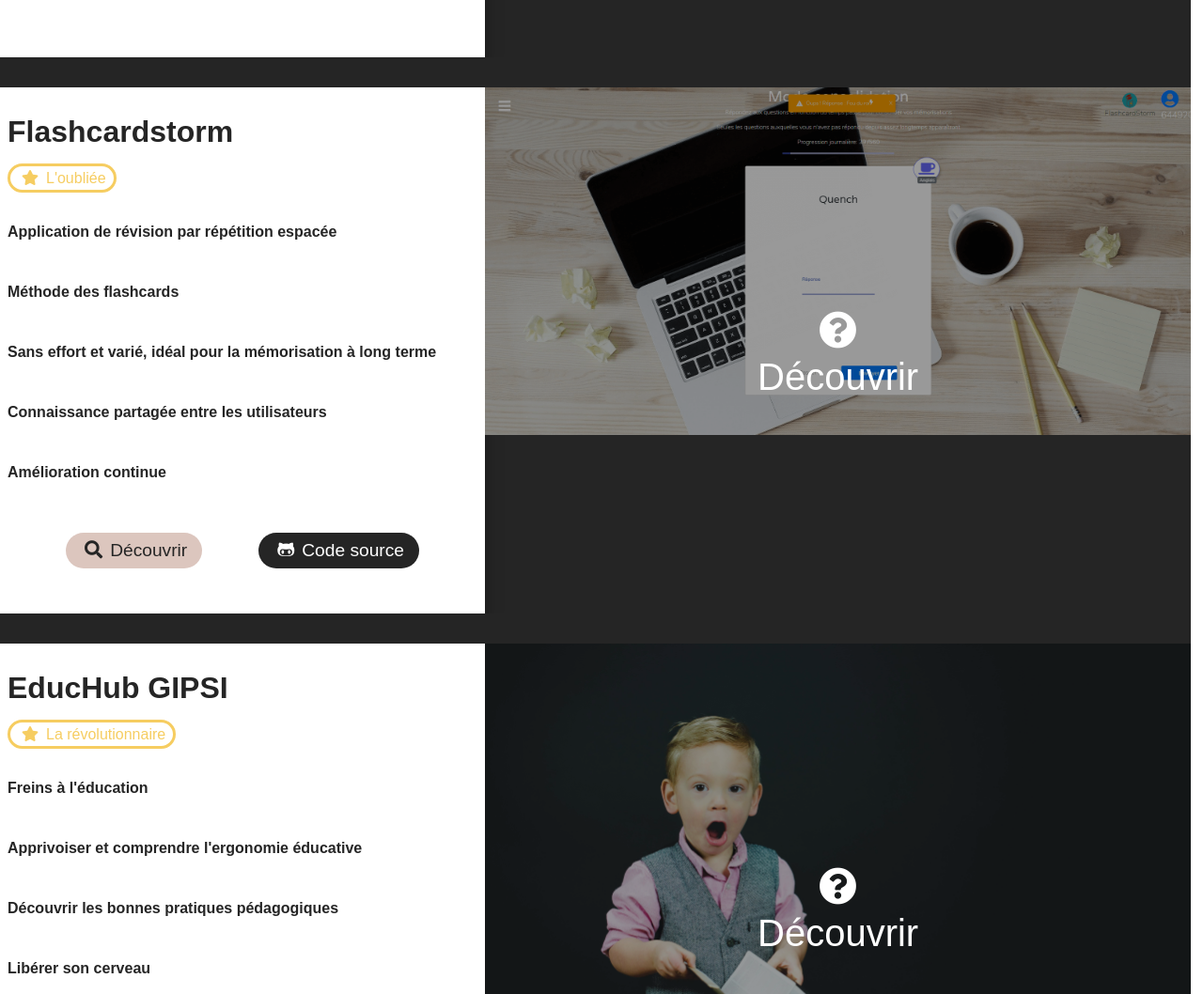
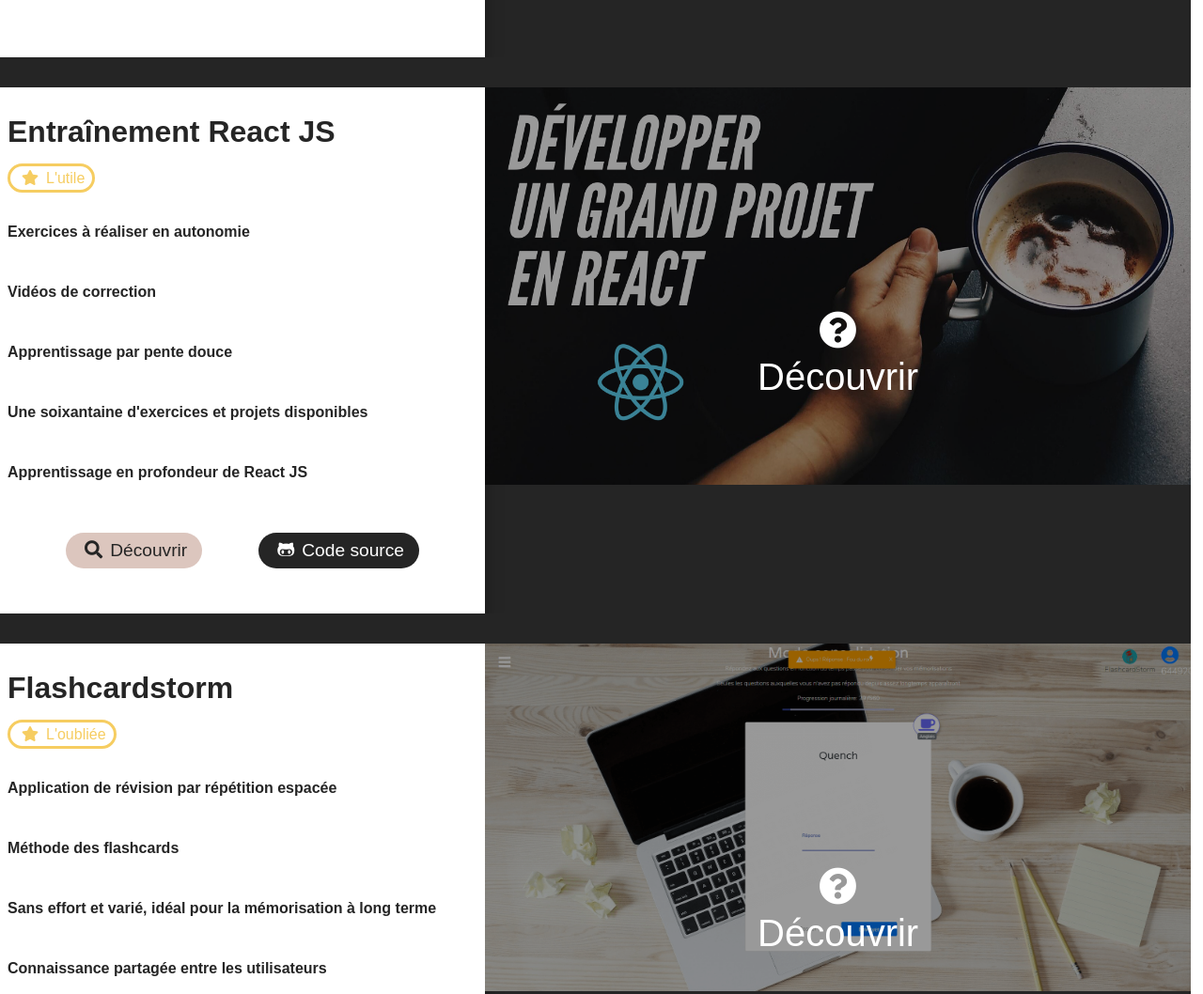
Before and after one commit to MaximePie/maximepieGatsby, a Gatsby site: page /myProjects in a window 1280 px wide. Shown: the part 688-1746 px from the top of the page at 94% size. Built offline with nearby package versions, Linux system fonts and the light colour scheme; Gatsby itself is replaced by a stand-in of ours.

Commit message:
feat: Add entrainement ReactJS section on Projects Page

```diff
--- a/src/components/image.js
+++ b/src/components/image.js
@@ -72,10 +72,19 @@
           }
         }
       }
+      tutoreact: file(relativePath: { eq: "tutoreact.png" }) {
+        childImageSharp {
+          fluid(maxWidth: 1800) {
+            ...GatsbyImageSharpFluid
+          }
+        }
+      }
     }
   `);
 
   switch (imageName) {
+    case 'tutoreact':
+      return <Img fluid={data.tutoreact.childImageSharp.fluid} />;
     case 'pi':
       return <Img fluid={data.pi.childImageSharp.fluid} />;
     case 'projects':
--- a/src/data/projects.js
+++ b/src/data/projects.js
@@ -14,6 +14,20 @@
     applicationLink: "https://youtu.be/VnljKZgF9P4",
     badge: "La favorite",
     imageName: 'pi',
+  },
+  {
+    title: "Entraînement React JS",
+    description: [
+      "Exercices à réaliser en autonomie",
+      "Vidéos de correction",
+      "Apprentissage par pente douce",
+      "Une soixantaine d'exercices et projets disponibles",
+      "Apprentissage en profondeur de React JS",
+    ],
+    applicationLink: "https://youtube.com/playlist?list=PLxPhnioBp0U15Q3HOkrvgpU_e2aL3PAh3",
+    githubLink: "https://github.com/MaximePie/react-entrainement",
+    badge: "L'utile",
+    imageName: 'tutoreact',
   },
   {
     title: "Flashcardstorm",
```
Also changed, not shown: src/images/tutoreact.png (added).
